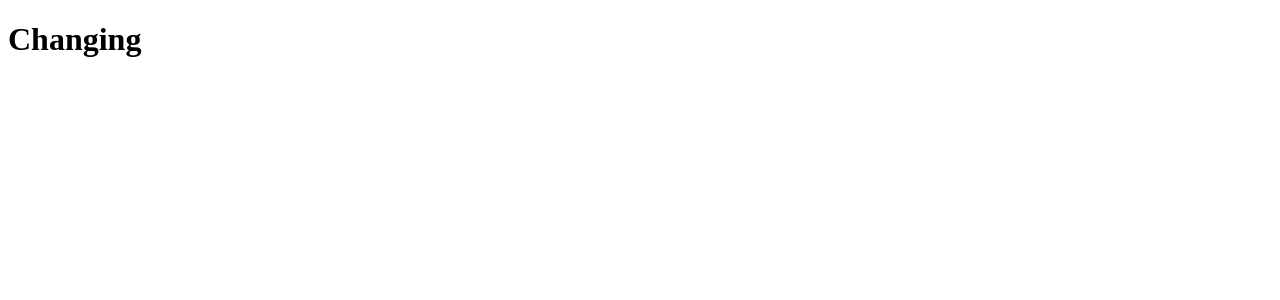
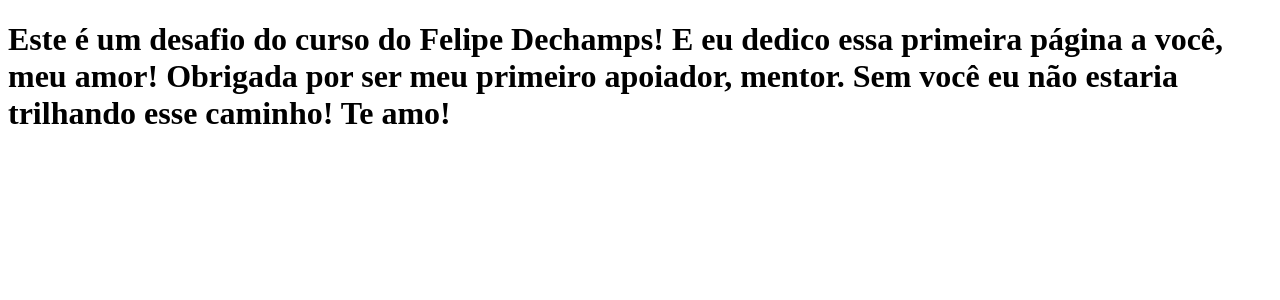
Before and after one commit to samiaanastacio/clone-tabnews, a Next.js app: page / in a window 1280 px wide. Shown: the top 300 px of the page. Built offline with nearby package versions, Linux system fonts and the light colour scheme.

Commit message:
Desafio curso

```diff
--- a/pages/index.js
+++ b/pages/index.js
@@ -1,5 +1,6 @@
 function Home() {
-    return <h1> Changing </h1>
+    return <h1> Este é um desafio do curso do Felipe Dechamps!
+        E eu dedico essa primeira página a você, meu amor! Obrigada por ser meu primeiro apoiador, mentor. Sem você eu não estaria trilhando esse caminho! Te amo! </h1>
 }
 
 export default Home;
```
